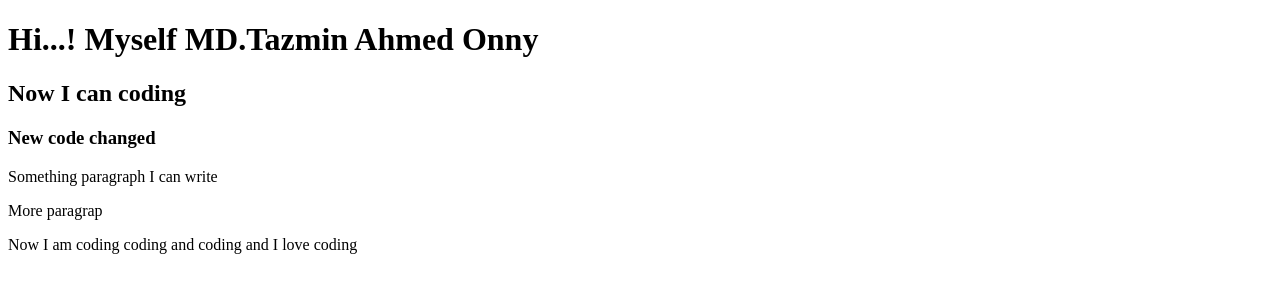
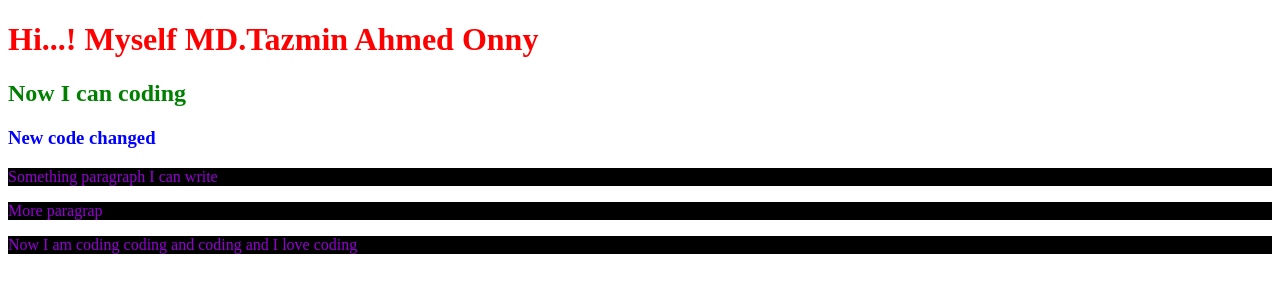
Before and after one commit to onny2010/my-second-repo, a plain HTML site: page index.html in a window 1280 px wide. Drawn offline with Linux system fonts and the light colour scheme.

Commit message:
added css

```diff
--- a/index.html
+++ b/index.html
@@ -5,6 +5,7 @@
     <meta http-equiv="X-UA-Compatible" content="IE=edge">
     <meta name="viewport" content="width=device-width, initial-scale=1.0">
     <title>My second github repo</title>
+    <link rel="stylesheet" href="style.css">
 </head>
 <body>
     <h1>Hi...! Myself MD.Tazmin Ahmed Onny</h1>
--- /dev/null
+++ b/style.css
@@ -0,0 +1,13 @@
+h1{
+    color:red;
+}
+h2{
+    color:green;
+}
+h3{
+    color:blue;
+}
+p{
+    color: darkviolet;
+    background-color: black;
+}
```
